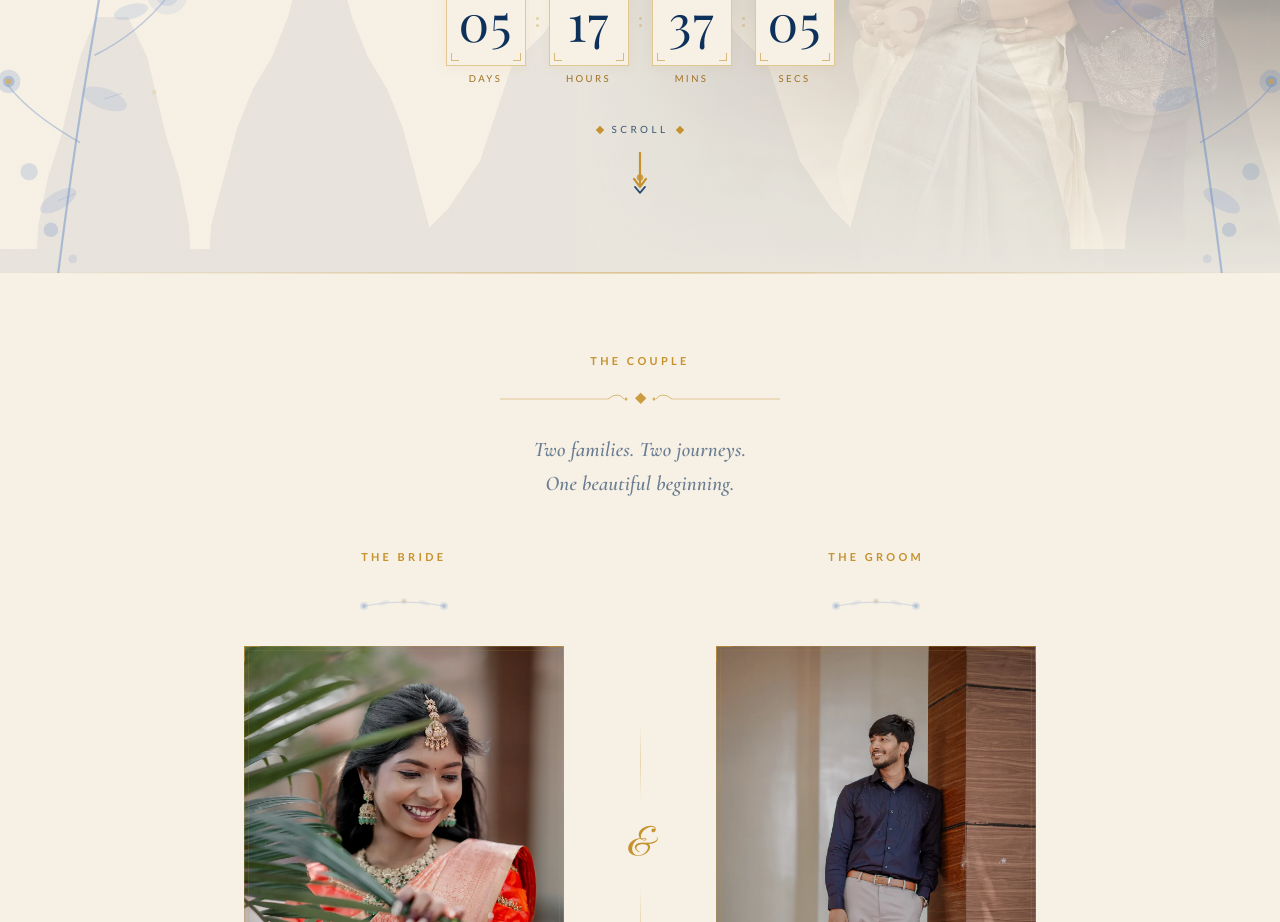
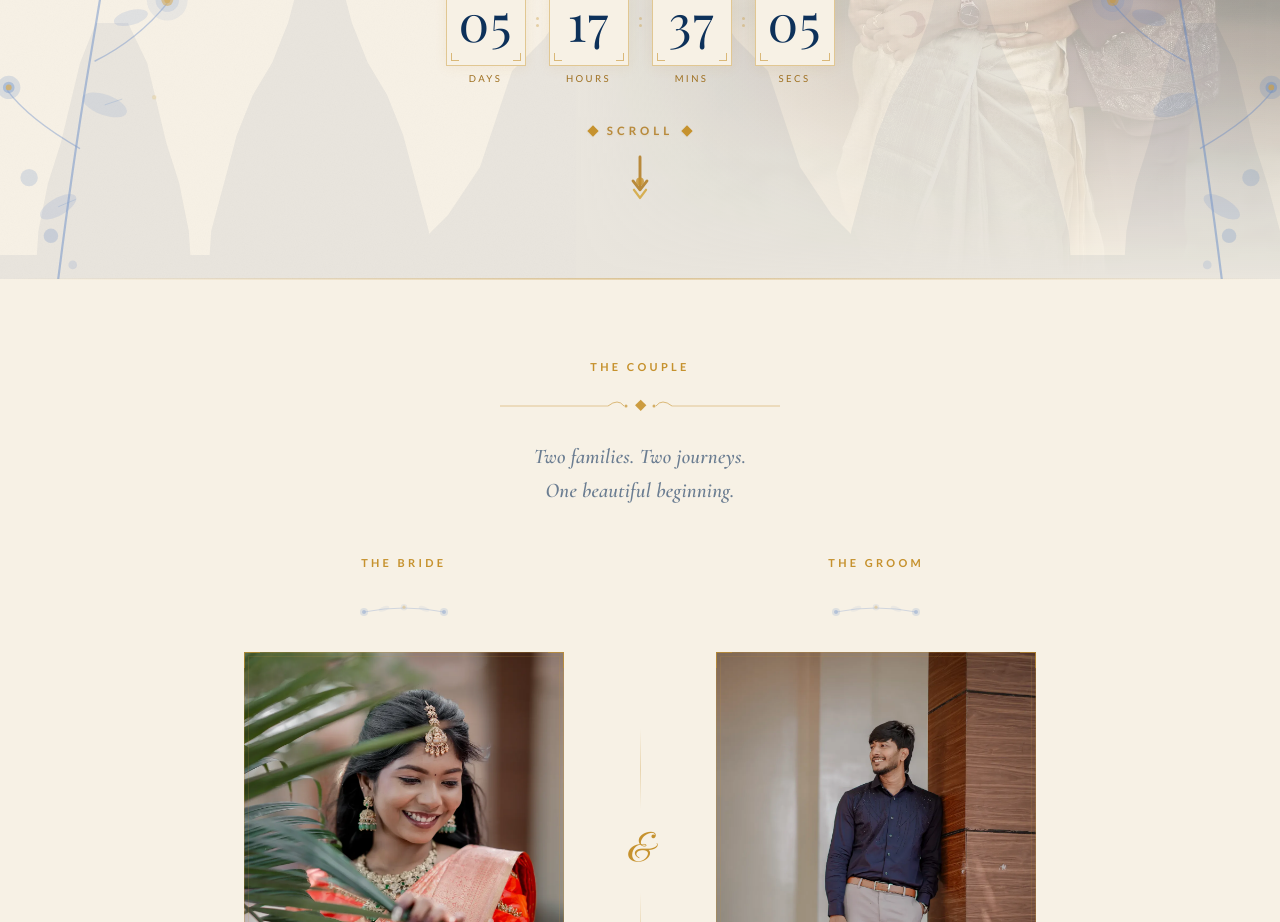
Before and after one commit to Vishwa7477/Kee-Nino, a React (Vite) app: page / in a window 1280 px wide. Shown: the part 800-1722 px from the top of the page. Built offline with nearby package versions, Linux system fonts and the light colour scheme; a web font is replaced by a local one.

Commit message:
style: make scroll indicator all bold gold

```diff
--- a/src/sections/Hero.tsx
+++ b/src/sections/Hero.tsx
@@ -152,30 +152,35 @@ const ScrollIndicator: React.FC = () => {
       aria-label="Scroll down"
       role="presentation"
     >
-      {/* ── SCROLL label ── */}
-      <div className="flex items-center gap-2 mb-2">
-        <span className="w-1.5 h-1.5 rotate-45 bg-gold" aria-hidden="true" />
+      {/* ── SCROLL label in bold gold ── */}
+      <div className="flex items-center gap-2.5 mb-2.5">
+        <span className="w-2 h-2 rotate-45 bg-gold shadow-sm" aria-hidden="true" />
         <motion.span
-          className="font-body font-bold tracking-[0.35em] uppercase text-navy"
-          style={{ fontSize: '0.62rem' }}
-          animate={reduced ? {} : { opacity: [0.75, 1, 0.75] }}
-          transition={{ duration: 2.2, repeat: Infinity, ease: 'easeInOut' }}
+          className="font-body tracking-[0.35em] uppercase"
+          style={{
+            fontSize: '0.72rem',
+            fontWeight: 800,
+            color: '#B88A3B',
+            textShadow: '0 1px 2px rgba(184,138,59,0.15)',
+          }}
+          animate={reduced ? {} : { opacity: [0.85, 1, 0.85] }}
+          transition={{ duration: 2, repeat: Infinity, ease: 'easeInOut' }}
         >
           Scroll
         </motion.span>
-        <span className="w-1.5 h-1.5 rotate-45 bg-gold" aria-hidden="true" />
+        <span className="w-2 h-2 rotate-45 bg-gold shadow-sm" aria-hidden="true" />
       </div>
 
-      {/* ── Animated Gold & Navy Arrow ── */}
+      {/* ── Animated Bold Gold Arrow ── */}
       <motion.div
         className="relative flex flex-col items-center"
         animate={reduced ? {} : { y: [0, 6, 0] }}
         transition={{ duration: 2, repeat: Infinity, ease: 'easeInOut' }}
       >
         <svg
-          width="26"
-          height="48"
-          viewBox="0 0 26 48"
+          width="28"
+          height="50"
+          viewBox="0 0 28 50"
           fill="none"
           xmlns="http://www.w3.org/2000/svg"
           aria-hidden="true"
@@ -183,30 +188,30 @@ const ScrollIndicator: React.FC = () => {
         >
           {/* Static track */}
           <line
-            x1="13"
+            x1="14"
             y1="2"
-            x2="13"
+            x2="14"
             y2="34"
-            stroke="#C6922E"
-            strokeWidth="1.8"
+            stroke="#B88A3B"
+            strokeWidth="2.4"
             strokeLinecap="round"
-            strokeOpacity="0.4"
+            strokeOpacity="0.45"
           />
 
           {/* Animated drawing shaft */}
           {!reduced && (
             <motion.line
-              x1="13"
+              x1="14"
               y1="2"
-              x2="13"
+              x2="14"
               y2="34"
-              stroke="#C6922E"
-              strokeWidth="2.2"
+              stroke="#B88A3B"
+              strokeWidth="2.8"
               strokeLinecap="round"
               initial={{ pathLength: 0, opacity: 0 }}
               animate={{
                 pathLength: [0, 1, 1, 0],
-                opacity: [0.3, 1, 1, 0],
+                opacity: [0.4, 1, 1, 0],
               }}
               transition={{
                 duration: 2,
@@ -220,14 +225,14 @@ const ScrollIndicator: React.FC = () => {
           {/* Traveling gold pulse dot */}
           {!reduced && (
             <motion.circle
-              cx="13"
+              cx="14"
               cy="4"
-              r="3"
+              r="3.5"
               fill="#C6922E"
               animate={{
                 cy: [4, 32, 32],
                 opacity: [0, 1, 0],
-                r: [2.5, 3.5, 1],
+                r: [3, 4.2, 1.5],
               }}
               transition={{
                 duration: 2,
@@ -238,23 +243,23 @@ const ScrollIndicator: React.FC = () => {
             />
           )}
 
-          {/* Main Gold Arrowhead */}
+          {/* Primary Gold Arrowhead */}
           <path
-            d="M7 28L13 36L19 28"
-            stroke="#C6922E"
-            strokeWidth="2.2"
+            d="M7 26L14 35L21 26"
+            stroke="#B88A3B"
+            strokeWidth="2.8"
             strokeLinecap="round"
             strokeLinejoin="round"
           />
 
-          {/* Secondary Navy Chevron */}
+          {/* Secondary Gold Chevron */}
           <path
-            d="M8 36L13 42L18 36"
-            stroke="#0D315A"
-            strokeWidth="1.8"
+            d="M8 35L14 43L20 35"
+            stroke="#D4A843"
+            strokeWidth="2.4"
             strokeLinecap="round"
             strokeLinejoin="round"
-            opacity="0.85"
+            opacity="0.9"
           />
         </svg>
       </motion.div>
```
